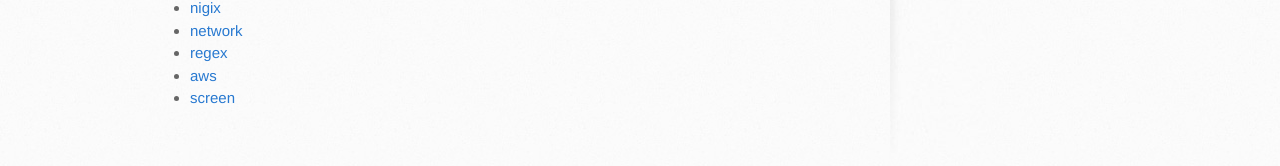
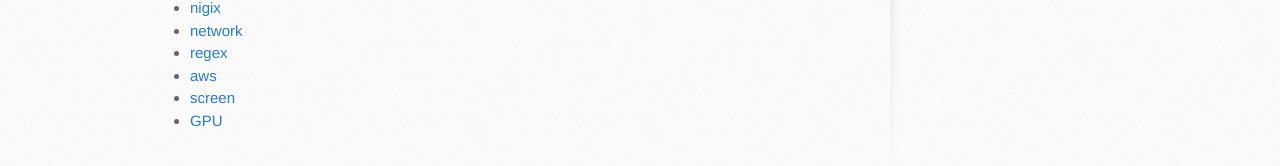
Before and after one commit to hahadsg/hahadsg.github.io, a Jekyll site: the page built from linux/SUMMARY.md, in a window 1280 px wide. Shown: the part 549-715 px from the top of the page. Built offline with Jekyll 4.4.1, drawn with Linux system fonts in a browser that asks for light colours; our own code applies the rules of GitHub Pages for plain Markdown files; the repository's description, which GitHub fills in, is left out.

Commit message:
update gpu

```diff
--- a/linux/SUMMARY.md
+++ b/linux/SUMMARY.md
@@ -17,3 +17,4 @@
 * [regex](regex.md)
 * [aws](aws.md)
 * [screen](screen.md)
+* [GPU](gpu.md)
```
